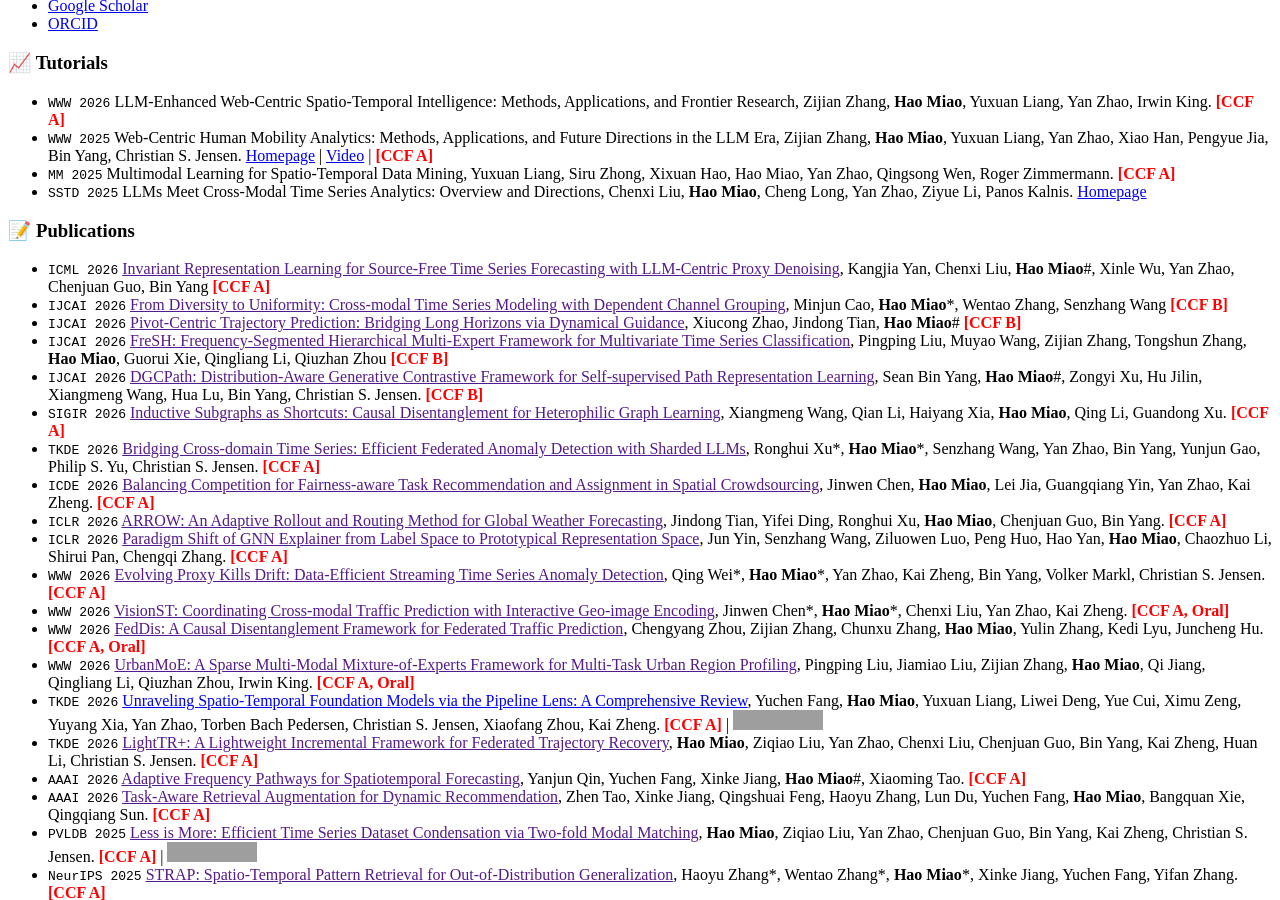
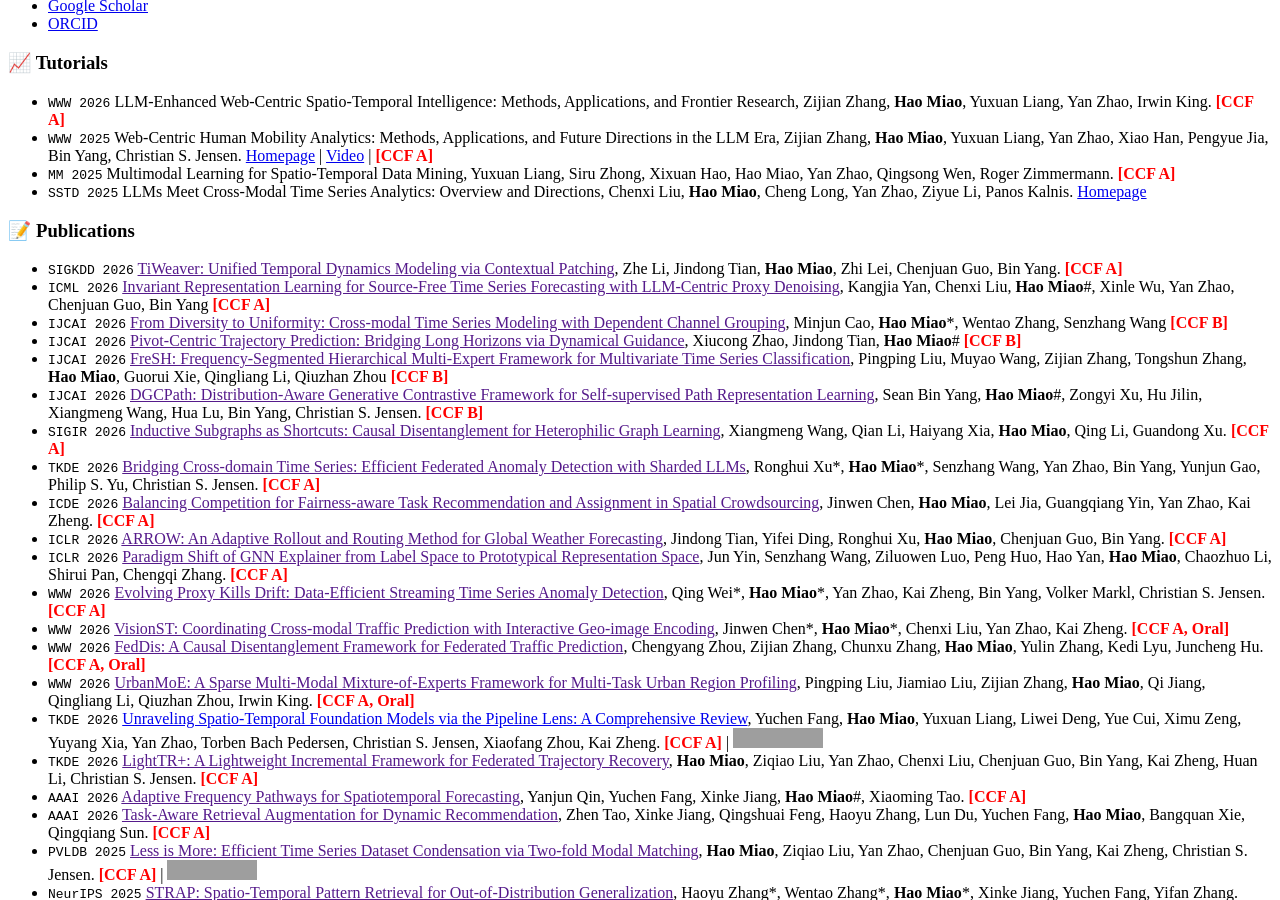
Before and after one commit to MiaoHaoSunny/MiaoHaoSunny.github.io, a Jekyll site: the page built from _pages/includes/pub.md, in a window 1280 px wide and 900 px high, scrolled down 368 px. Built offline with Jekyll 4.4.1, drawn with Linux system fonts in a browser that asks for light colours; our own code applies the rules of GitHub Pages for plain Markdown files; grey boxes are pictures that could not be loaded.

Commit message:
Update pub.md

```diff
--- a/_pages/includes/pub.md
+++ b/_pages/includes/pub.md
@@ -5,6 +5,7 @@
 - ``SSTD 2025`` LLMs Meet Cross-Modal Time Series Analytics: Overview and Directions, Chenxi Liu, **Hao Miao**, Cheng Long, Yan Zhao, Ziyue Li, Panos Kalnis. [Homepage](https://llm-cmts.github.io/)
 
 # 📝 Publications
+- ``SIGKDD 2026`` [TiWeaver: Unified Temporal Dynamics Modeling via Contextual Patching](),  Zhe Li, Jindong Tian, **Hao Miao**, Zhi Lei, Chenjuan Guo, Bin Yang. <b><font color="red">[CCF A]</font></b>
 - ``ICML 2026`` [Invariant Representation Learning for Source-Free Time Series Forecasting with LLM-Centric Proxy Denoising](),  Kangjia Yan, Chenxi Liu, **Hao Miao**\#, Xinle Wu, Yan Zhao, Chenjuan Guo, Bin Yang <b><font color="red">[CCF A]</font></b>
 - ``IJCAI 2026`` [From Diversity to Uniformity: Cross-modal Time Series Modeling with Dependent Channel Grouping](),  Minjun Cao, **Hao Miao**\*, Wentao Zhang, Senzhang Wang <b><font color="red">[CCF B]</font></b>
 - ``IJCAI 2026`` [Pivot-Centric Trajectory Prediction: Bridging Long Horizons via Dynamical Guidance](), Xiucong Zhao, Jindong Tian, **Hao Miao**\# <b><font color="red">[CCF B]</font></b>
```
